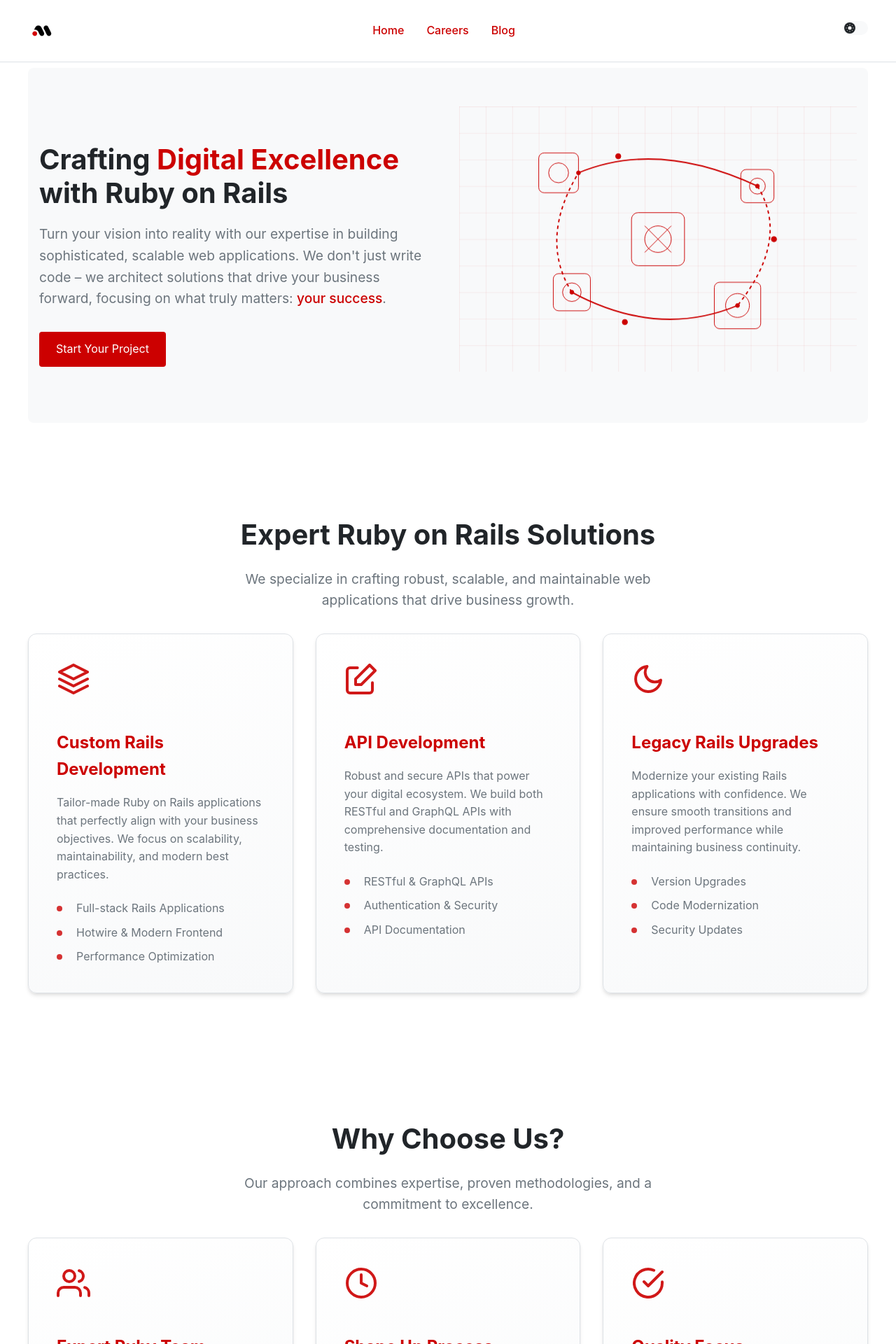
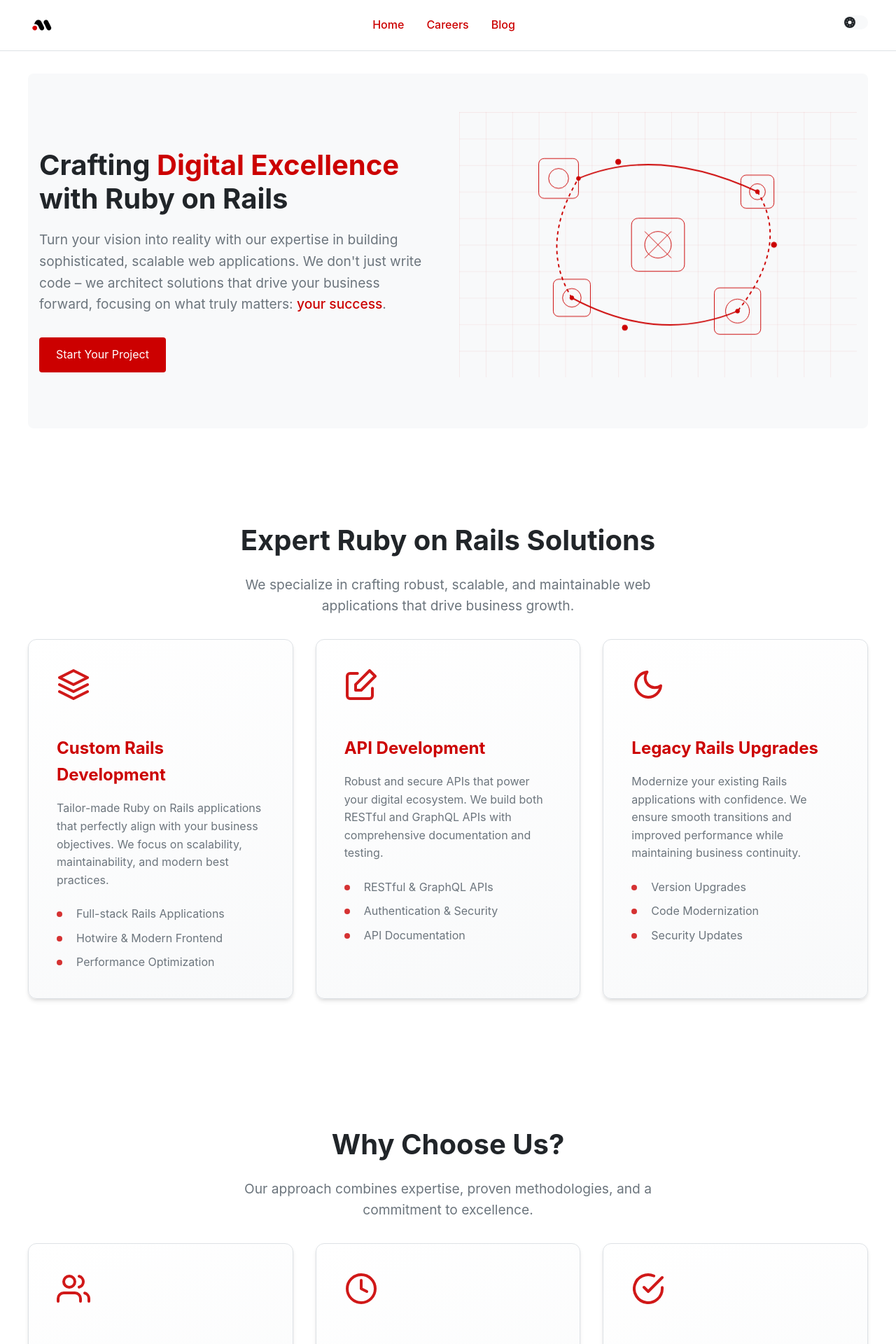
Before and after one commit to maincorelabs/website, a Jekyll site: the page built from index.html, in a window 1280 px wide. Shown: the top 1920 px of the page at 70% size. Built offline with Jekyll 4.4.1, drawn with Linux system fonts in a browser that asks for light colours.

Commit message:
Improvements

```diff
--- a/assets/css/main.scss
+++ b/assets/css/main.scss
@@ -34,7 +34,7 @@
 .container {
     max-width: 1200px;
     margin: 0 auto;
-    padding: 0.5rem 1rem;
+    padding: 0 1rem;
 }
 
 // Header styles
@@ -390,6 +390,7 @@
     margin-bottom: 3rem;
     border-radius: 8px;
     overflow: hidden;
+    margin-top: 2rem;
 
     .hero-content {
         display: flex;
--- a/assets/js/theme.js
+++ b/assets/js/theme.js
@@ -2,15 +2,34 @@
     const themeToggle = document.getElementById('theme-toggle');
     const html = document.documentElement;
 
-    // Check for saved theme preference
-    const savedTheme = localStorage.getItem('theme') || 'light';
-    html.setAttribute('data-theme', savedTheme);
-    themeToggle.checked = savedTheme === 'dark';
+    // Function to set theme
+    const setTheme = (theme) => {
+        html.setAttribute('data-theme', theme);
+        themeToggle.checked = theme === 'dark';
+        localStorage.setItem('theme', theme);
+    };
+
+    // Get browser's color scheme preference
+    const prefersDark = window.matchMedia('(prefers-color-scheme: dark)');
+
+    // Determine initial theme (priority: localStorage > browser preference > light)
+    const savedTheme = localStorage.getItem('theme');
+    if (savedTheme) {
+        setTheme(savedTheme);
+    } else {
+        setTheme(prefersDark.matches ? 'dark' : 'light');
+    }
+
+    // Watch for browser theme changes
+    prefersDark.addEventListener('change', (e) => {
+        // Only update theme if user hasn't set a preference
+        if (!localStorage.getItem('theme')) {
+            setTheme(e.matches ? 'dark' : 'light');
+        }
+    });
 
     // Theme toggle handler
     themeToggle.addEventListener('change', () => {
-        const newTheme = themeToggle.checked ? 'dark' : 'light';
-        html.setAttribute('data-theme', newTheme);
-        localStorage.setItem('theme', newTheme);
+        setTheme(themeToggle.checked ? 'dark' : 'light');
     });
 });
```
